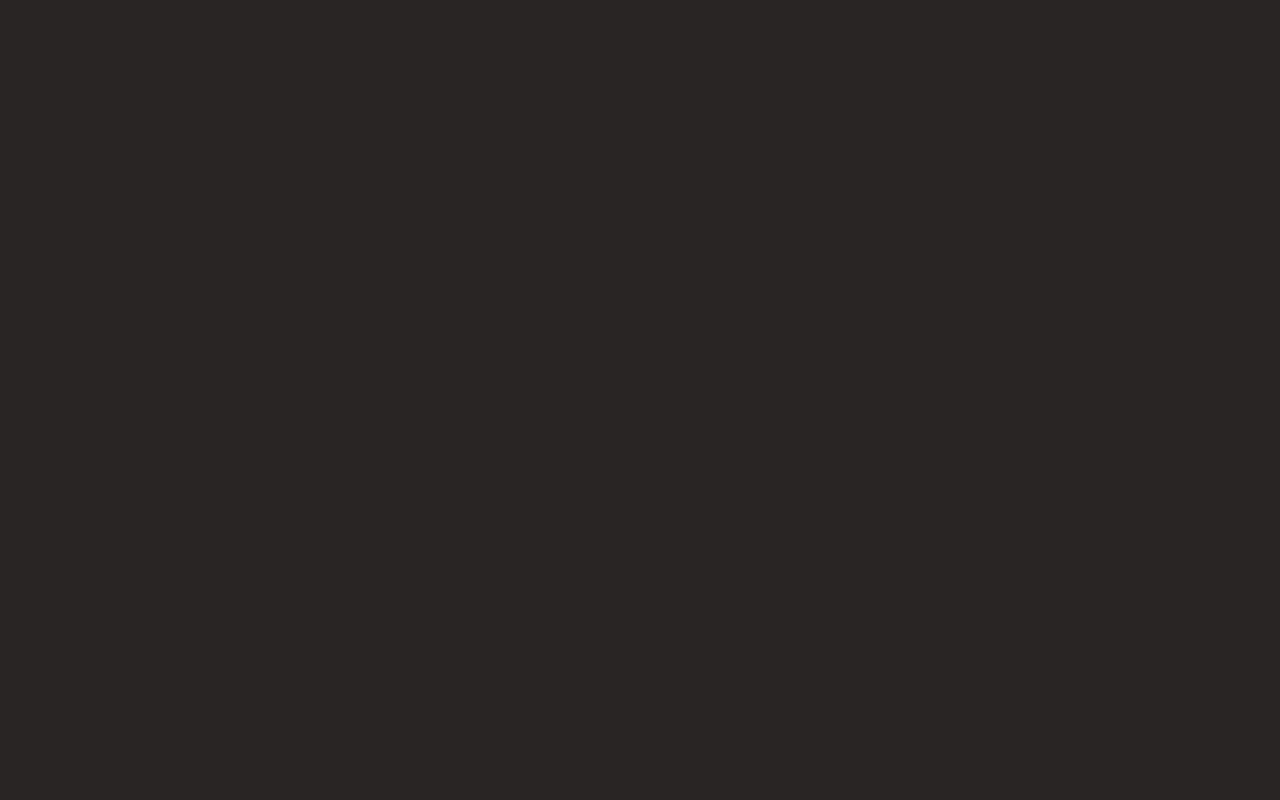
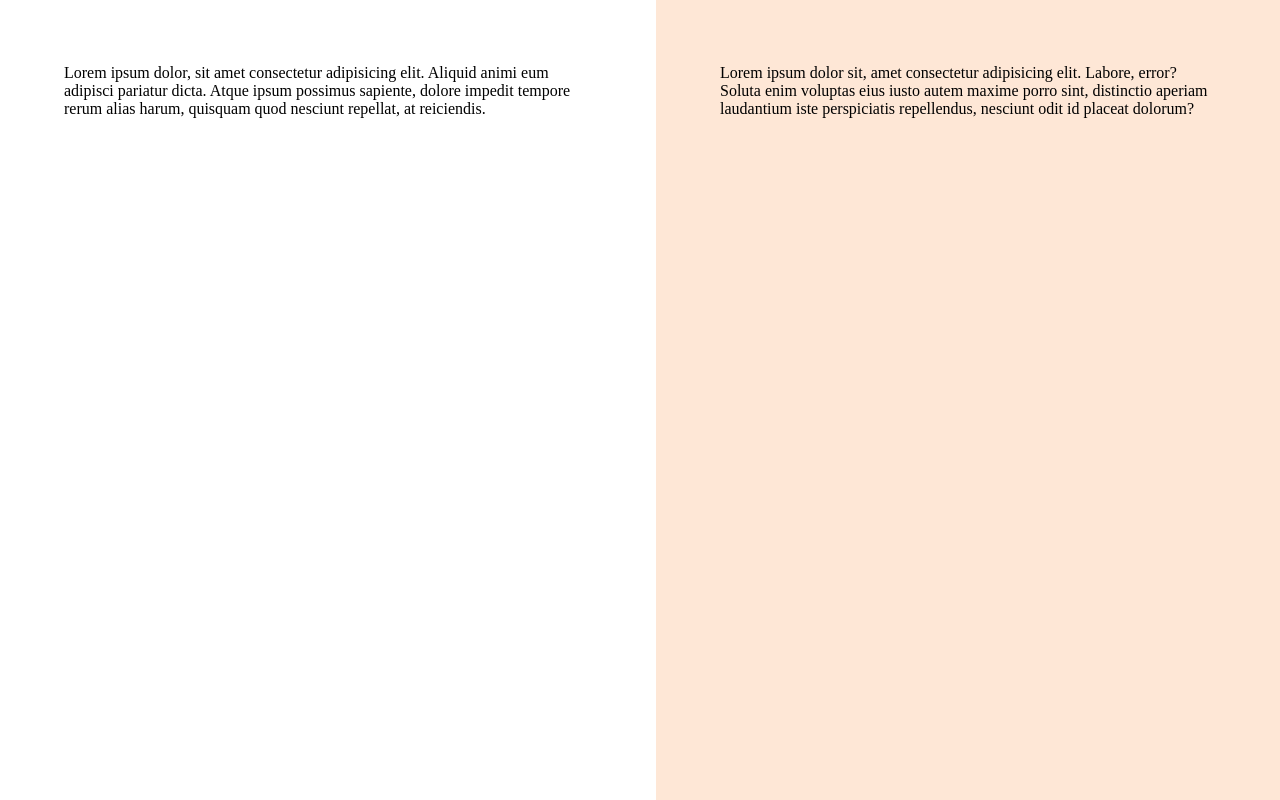
Before and after one commit to LGustavo07/Formulario-De-Matricula, a plain HTML site: page index.html in a window 1280 px wide. Drawn offline with Linux system fonts and the light colour scheme.

Commit message:
Layout Css

```diff
--- a/index.html
+++ b/index.html
@@ -13,5 +13,23 @@
       rel="stylesheet"
     />
   </head>
-  <body></body>
+  <body>
+    <div id="app">
+      <main>
+        <div class="main-container">
+          Lorem ipsum dolor, sit amet consectetur adipisicing elit. Aliquid animi eum
+          adipisci pariatur dicta. Atque ipsum possimus sapiente, dolore impedit tempore
+          rerum alias harum, quisquam quod nesciunt repellat, at reiciendis.
+        </div>
+      </main>
+
+      <aside>
+        <div class="aside-container">
+          Lorem ipsum dolor sit, amet consectetur adipisicing elit. Labore, error? Soluta
+          enim voluptas eius iusto autem maxime porro sint, distinctio aperiam laudantium
+          iste perspiciatis repellendus, nesciunt odit id placeat dolorum?
+        </div>
+      </aside>
+    </div>
+  </body>
 </html>
--- a/styles/global.css
+++ b/styles/global.css
@@ -44,6 +44,7 @@
   --text: 400 1rem/1.5 var(--font-family);
   --text-sm: 400 0.875rem/1.4 var(--font-family);
 }
+
 body {
-  background: #292524;
+  overflow: hidden;
 }
--- a/styles/index.css
+++ b/styles/index.css
@@ -1 +1,2 @@
 @import url(global.css);
+@import url(layout.css);
--- /dev/null
+++ b/styles/layout.css
@@ -0,0 +1,26 @@
+#app {
+  display: grid;
+  grid-template-columns: 51.25% 48.75%;
+
+  height: 100vh;
+  overflow: hidden;
+}
+
+main {
+  overflow: auto;
+  padding: 4rem;
+
+  & .main-container {
+    max-width: 33rem;
+    margin-left: auto;
+  }
+}
+
+aside {
+  padding: 4rem;
+  background-color: var(--surface-secondary);
+
+  & .aside-container {
+    max-width: 31rem;
+  }
+}
```
